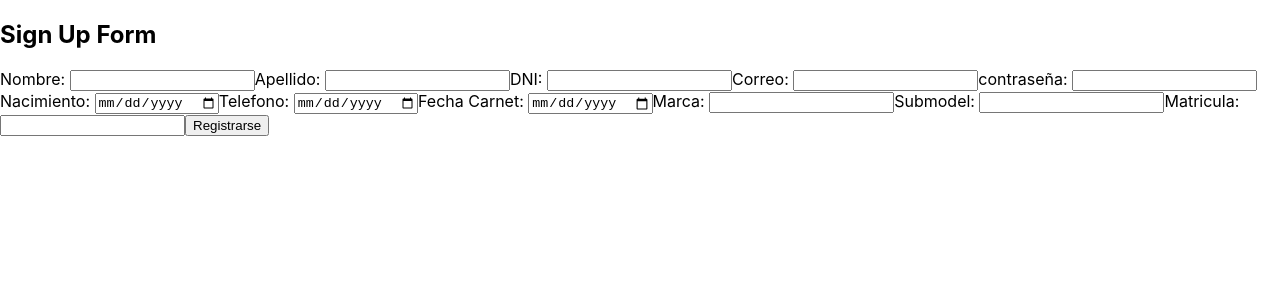
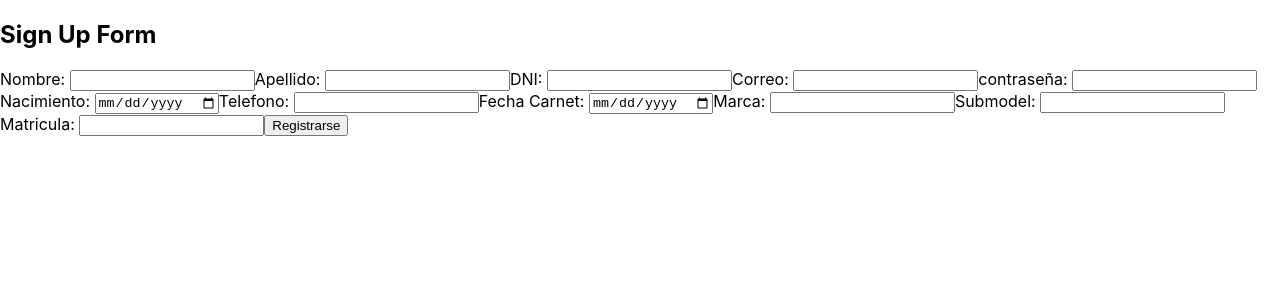
Before and after one commit to AlexanderAlvarezMarques/GS1-Final-Project, a React (Create React App) app: page /signUp in a window 1280 px wide. Shown: the top 300 px of the page. Built offline with nearby package versions, Linux system fonts and the light colour scheme; no server answers.

Commit message:
arreglado algunas cosas

```diff
--- a/src/componentes/PayTarjet.js
+++ b/src/componentes/PayTarjet.js
@@ -4,16 +4,10 @@ import { auth, firestore } from '../firebaseConfig';
 const PayTarjet = (cotizacion) => {
 
 
-
-
-    // state para los campos del formulario
+    // state para el tipo de tarjeta
     const [tipoTarjeta, setTipoTarjeta] = useState({
         tarjeta : 'visa',
-      });
-
-      const {tarjeta} = tipoTarjeta
-
-
+    });
 
      //state para los campos del formulario
      const [data, setData] = useState({
@@ -29,12 +23,14 @@ const PayTarjet = (cotizacion) => {
         fecha: new Date().getTime().toString(),
     }
 
-    const {numeroSecreto,numeroTarjeta,fechaCaducidad} = data;
-
     // estado para validaciones
     const [error, actualizarError] = useState(false);
 
-    // actualizar campos del formulario
+    const {numeroSecreto,numeroTarjeta,fechaCaducidad} = data;
+    const {tarjeta} = tipoTarjeta
+
+
+    // actualizar los states
     const actualizarState = e => {
         setData({
             ...data,
@@ -48,25 +44,20 @@ const PayTarjet = (cotizacion) => {
 
     const Pagar = e => {
         e.preventDefault()
-        console.log("pagar con tarjeta");
 
         if( numeroSecreto === null || numeroTarjeta === null || fechaCaducidad === null ){
             actualizarError(true);
             return;
         }
-            actualizarError(false);
+             actualizarError(false);
 
         //realizar pago en la base de datos
-
         if(auth.currentUser.uid != null ){
-            console.log('usuario '+auth.currentUser.uid);
-
-            firestore.collection('usuariosRgistrados').doc(auth.currentUser.uid).collection("pagos").doc("vehiculo").set([pagoSeguro]);
+            firestore.collection('usuariosRgistrados').doc(auth.currentUser.uid).collection("pagos").doc("vehiculo").set(pagoSeguro);
+            alert("se ha realizado el pago");
         }else{
             console.log('no hay usuario ');
         }
-
-
 
     }
 
--- a/src/componentes/SignUp.js
+++ b/src/componentes/SignUp.js
@@ -160,7 +160,7 @@ return(
 
             <label>Telefono: </label>
             <input
-                type="date"
+                type="number"
                 name="telefono"
                 onChange={actualizarState}
             />
```
Also changed, not shown: 1 other file (tests, documents, lock files or other folders).
